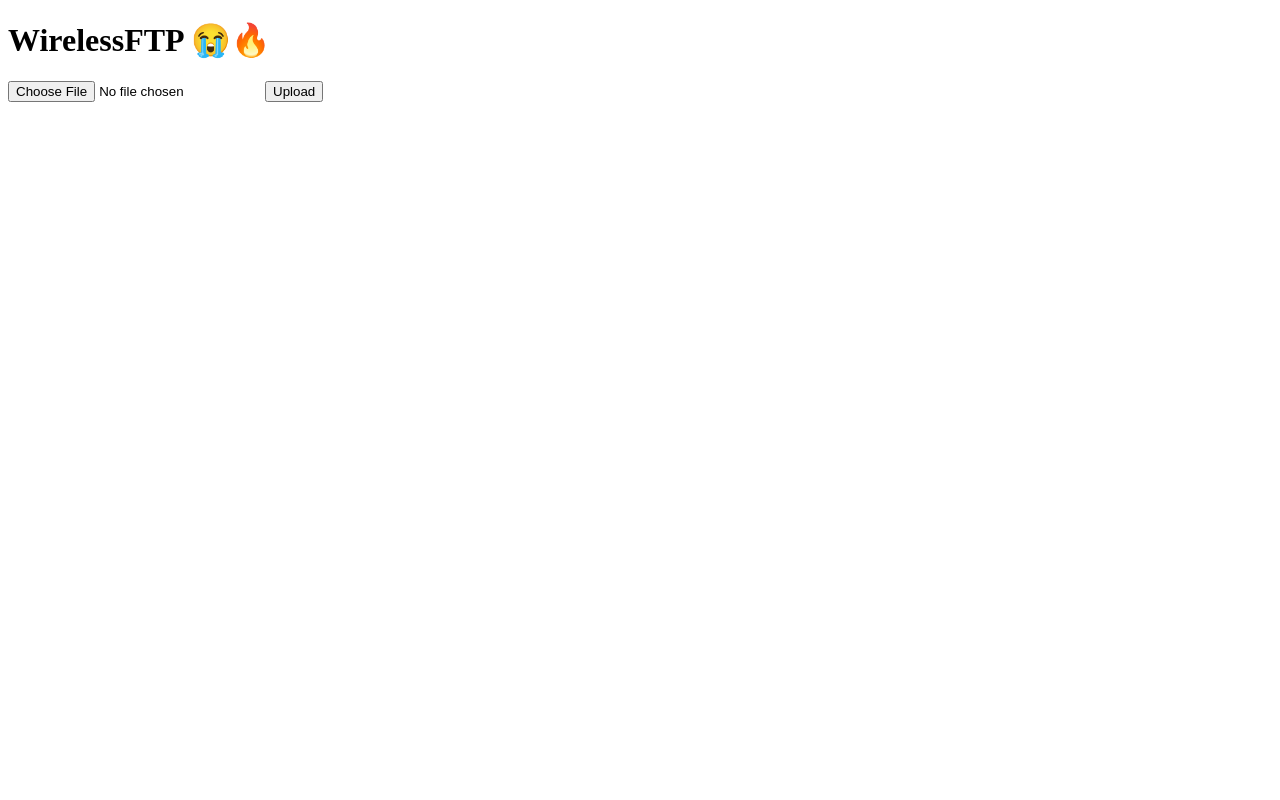
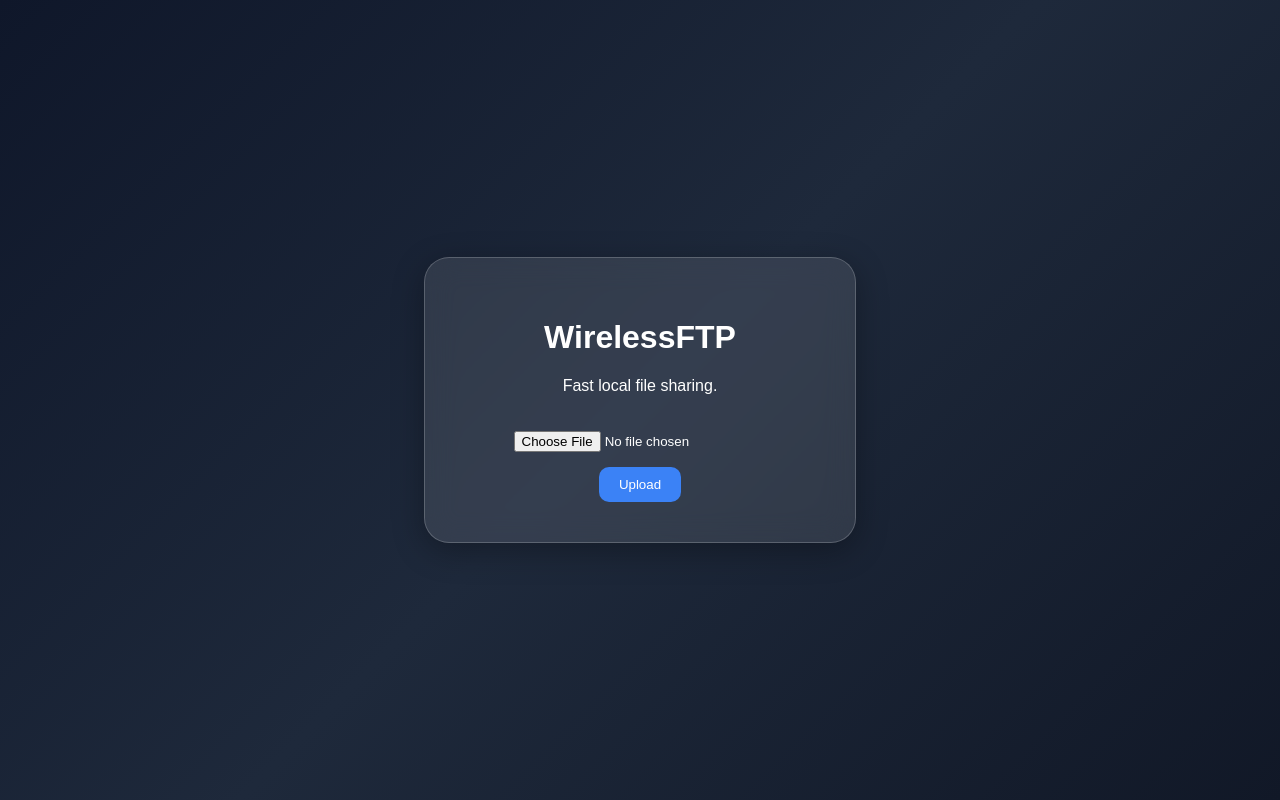
Before and after one commit to TanayYadavDev/WirelessFTP, a Flask app: page / in a window 1280 px wide. Run offline with Flask 3, Linux system fonts and the light colour scheme.

Commit message:
Refactor index.html for improved layout and design
Updated the HTML structure and styling for the WirelessFTP page.

```diff
--- a/templates/index.html
+++ b/templates/index.html
@@ -2,15 +2,78 @@
 <html>
 <head>
     <title>WirelessFTP</title>
+
     <style>
+        body{
+            background:linear-gradient(135deg,#0f172a,#1e293b,#111827);
+            color:white;
+            font-family:Arial;
+            display:flex;
+            justify-content:center;
+            align-items:center;
+            height:100vh;
+            margin:0;
+        }
 
+        .card{
+            background:rgba(255,255,255,0.1);
+            backdrop-filter:blur(15px);
+            -webkit-backdrop-filter:blur(15px);
+
+            border:1px solid rgba(255,255,255,0.2);
+            border-radius:25px;
+
+            padding:40px;
+            width:350px;
+
+            box-shadow:0 8px 32px rgba(0,0,0,0.3);
+            text-align:center;
+
+            transition:0.3s;
+        }
+
+        .card:hover{
+            transform:translateY(-5px);
+            box-shadow:0 12px 40px rgba(59,130,246,0.3);
+        }
+
+        input{
+            margin-top:20px;
+        }
+
+        button{
+            margin-top:15px;
+            padding:10px 20px;
+
+            border:none;
+            border-radius:10px;
+
+            background:#3b82f6;
+            color:white;
+
+            cursor:pointer;
+        }
+
+        button:hover{
+            background:#2563eb;
+        }
     </style>
 </head>
+
 <body>
-    <h1>WirelessFTP 😭🔥</h1>
-    <form method="POST" enctype="multipart/form-data">
-        <input type="file" name="file">
-        <button type="submit">Upload</button>
-    </form>
+
+    <div class="card">
+        <h1>WirelessFTP</h1>
+        <p>Fast local file sharing.</p>
+
+        <form method="POST" enctype="multipart/form-data">
+            <input type="file" name="file">
+            <br>
+            <button type="submit">
+                Upload
+            </button>
+        </form>
+    </div>
+
 </body>
 </html>
```
